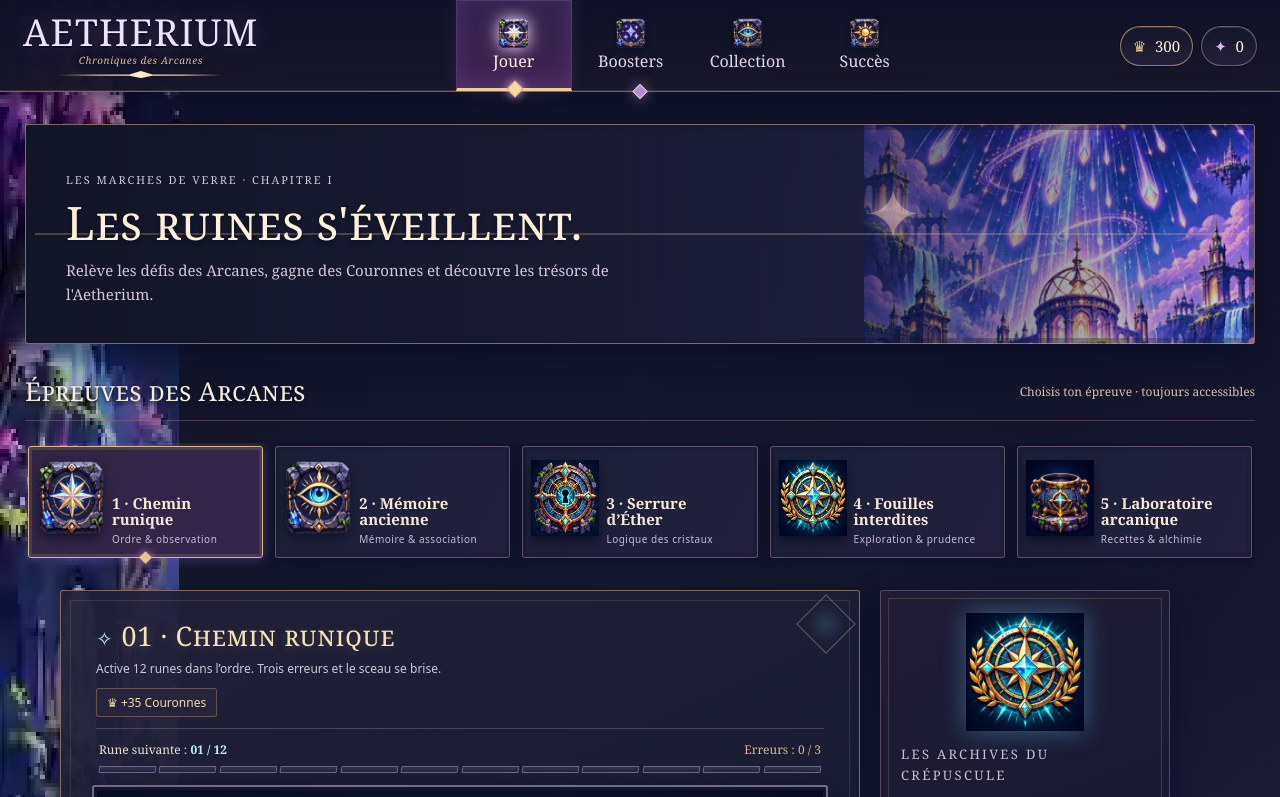
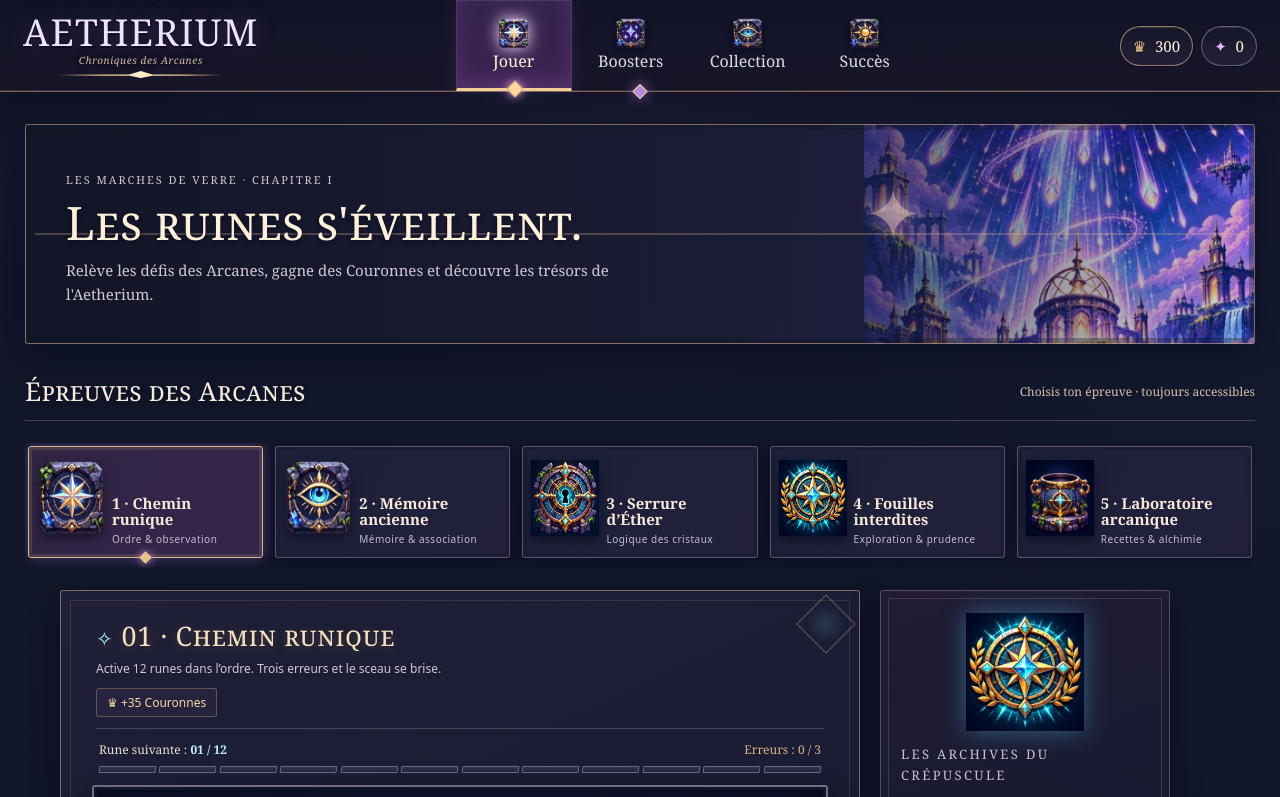
Before and after one commit to Vaekiel/Aetherium, a plain HTML site: page index.html in a window 1280 px wide. Shown: the top 797 px of the page. Drawn offline with Linux system fonts and the light colour scheme.

Commit message:
fix(ui): replace stretched desktop scenery with subtle night gradient

```diff
--- a/src/shell.css
+++ b/src/shell.css
@@ -398,3 +398,28 @@ body{background:#10132a;color:#f7e9e8}
 #type-filters [data-type='Créature']::before{content:'♞';color:#d6b8ef}
 #type-filters [data-type='Sort']::before{content:'✦';color:#c9a3ed}
 #type-filters [data-type='Artefact']::before{content:'◈';color:#84ddec}
+
+/* Desktop background v1.1.1 — intentionally restrained.
+   Decorative vertical murals were being stretched to the entire page height.
+   Keep illustrated cards, banners and panels, but make the page background quiet.
+   Mobile rules are unchanged: this override only applies from 851px upwards. */
+@media (min-width: 851px) {
+  #app {
+    background: #0e1222;
+  }
+  #app .ambient-landscape {
+    background:
+      radial-gradient(ellipse 42% 24% at 50% 0%, rgba(93, 71, 120, .13), transparent 100%),
+      radial-gradient(ellipse 34% 28% at 98% 26%, rgba(38, 62, 99, .065), transparent 100%),
+      linear-gradient(180deg, #14162b 0%, #111629 35%, #0e1425 72%, #0b1020 100%);
+    background-attachment: scroll;
+  }
+  #app .ambient-landscape::before,
+  #app .ambient-landscape::after,
+  #app::before,
+  #app::after {
+    content: none !important;
+    display: none !important;
+    background: none !important;
+  }
+}
```
Also changed, not shown: tests/interface-smoke.mjs (+11 -1 lines), 1 other file.
